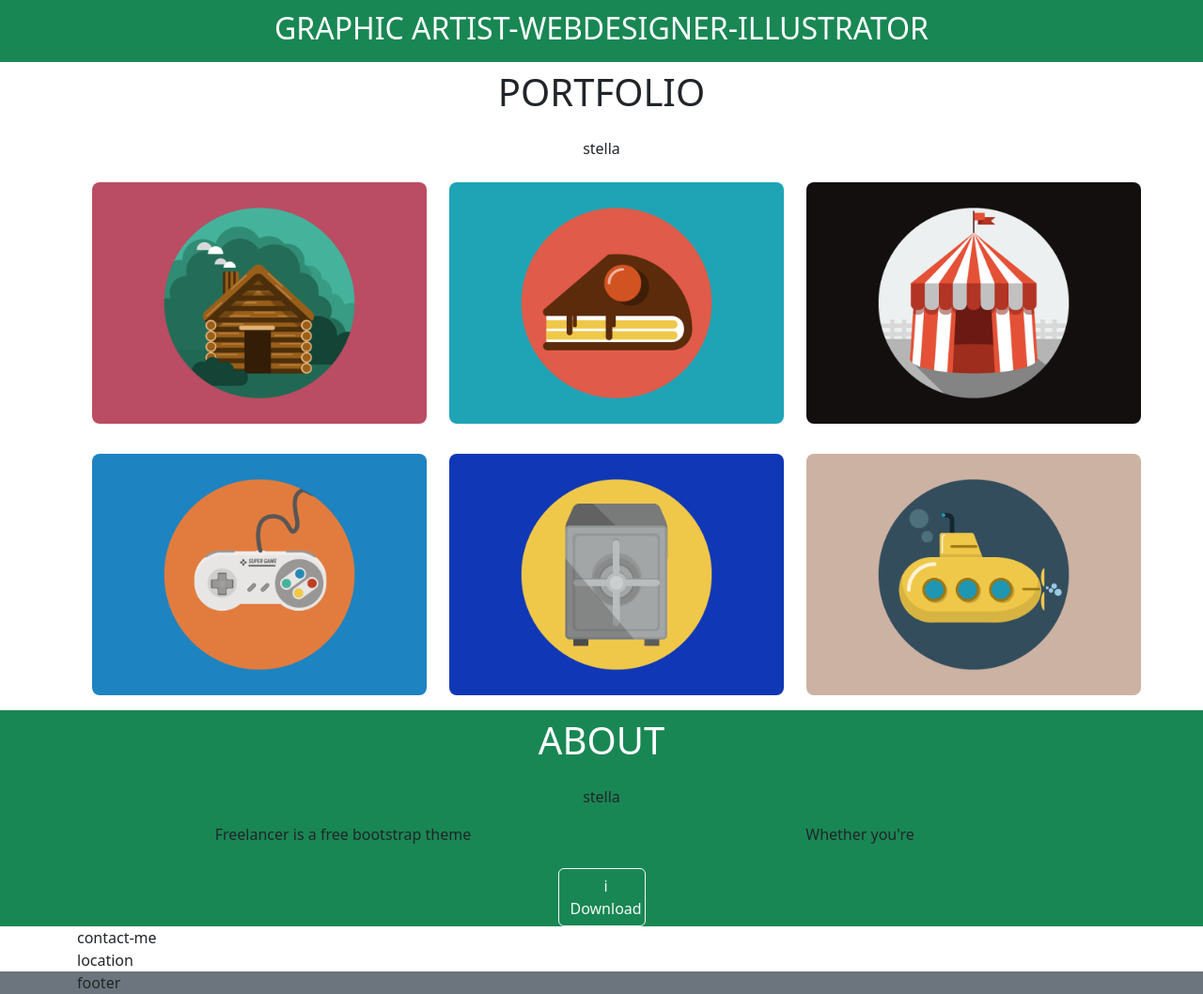
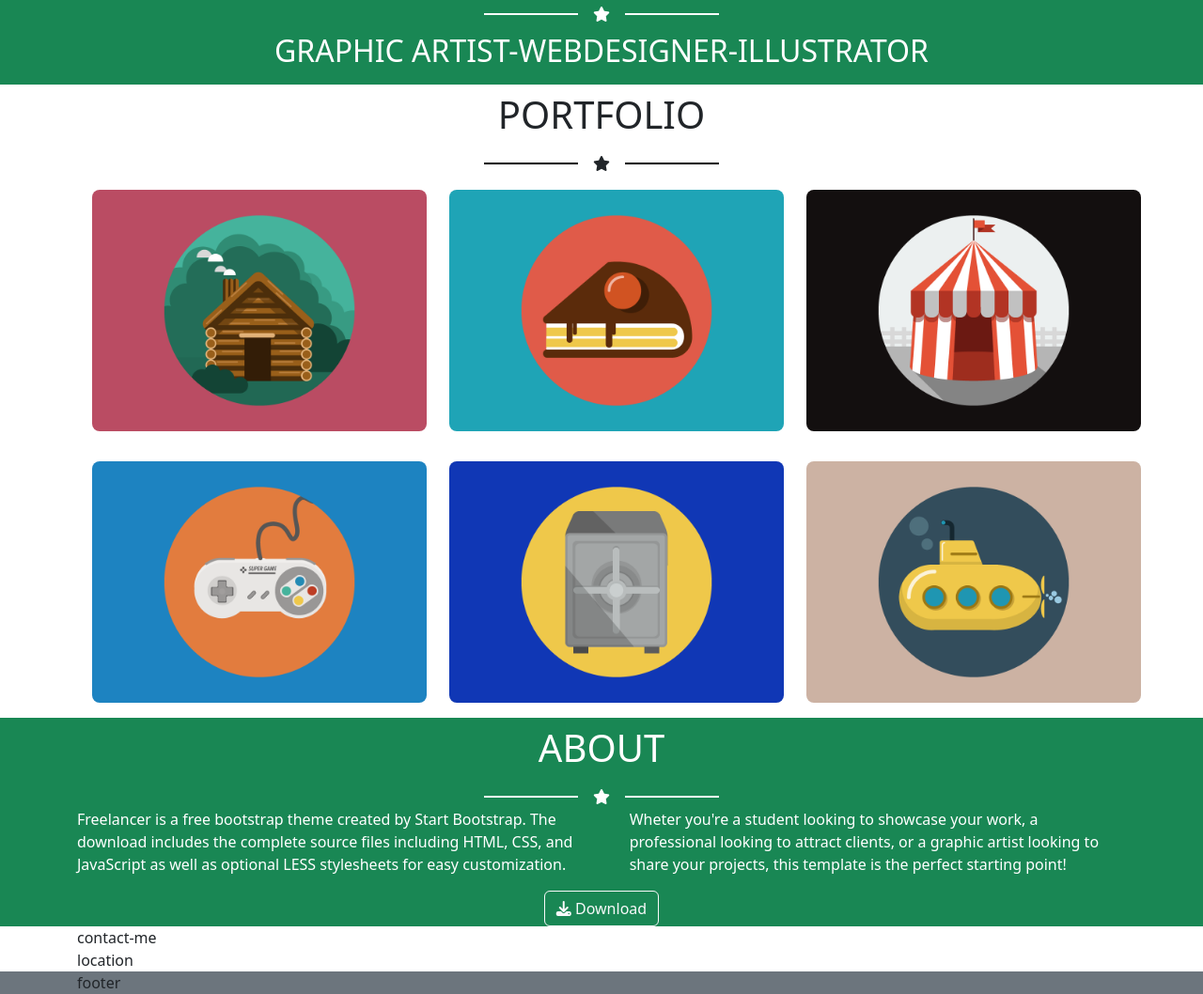
Before and after one commit to nazariozaccagnino/html-css-bootstrap-freelancer, a plain HTML site: page index.html in a window 1280 px wide. Shown: the part 336-1394 px from the top of the page at 94% size. Drawn offline with nearby package versions, Linux system fonts and the light colour scheme.

Commit message:
about section completed

```diff
--- a/index.html
+++ b/index.html
@@ -5,6 +5,9 @@
     <meta charset="UTF-8">
     <meta name="viewport" content="width=device-width, initial-scale=1.0">
     <link rel="stylesheet" href="styles.css">
+    <link rel="stylesheet" href="https://cdnjs.cloudflare.com/ajax/libs/font-awesome/6.5.1/css/all.min.css"
+        integrity="sha512-DTOQO9RWCH3ppGqcWaEA1BIZOC6xxalwEsw9c2QQeAIftl+Vegovlnee1c9QX4TctnWMn13TZye+giMm8e2LwA=="
+        crossorigin="anonymous" referrerpolicy="no-referrer">
     <link href="https://cdn.jsdelivr.net/npm/bootstrap@5.3.3/dist/css/bootstrap.min.css" rel="stylesheet"
         integrity="sha384-QWTKZyjpPEjISv5WaRU9OFeRpok6YctnYmDr5pNlyT2bRjXh0JMhjY6hW+ALEwIH" crossorigin="anonymous">
     <title>Bootstrap Freelancer</title>
@@ -46,6 +49,11 @@
             <div class="mx-auto p-2 text-center text-white w-auto">
                 <h1>start bootstrap</h1>
             </div>
+            <div class="d-flex align-items-center  justify-content-center">
+                <div class="naz-star-line"></div>
+                <div> <i class="star ms-3 me-3 text-white fa-solid fa-star"></i> </div>
+                <div class="naz-star-line"></div>
+            </div>
             <div class="mx-auto p-2 text-center text-white w-auto">
                 <h2>graphic artist-webdesigner-illustrator</h2>
             </div>
@@ -56,7 +64,10 @@
             <div class="mx-auto p-2 text-center w-auto">
                 <h1>portfolio</h1>
             </div>
-            <div class="mx-auto p-2 text-center w-auto">stella
+            <div class="d-flex align-items-center  justify-content-center">
+                <div class="naz-star-line"></div>
+                <div> <i class="star ms-3 me-3 fa-solid fa-star"></i> </div>
+                <div class="naz-star-line"></div>
             </div>
             <div class="row">
                 <div class="col">
@@ -88,18 +99,25 @@
             <div class="mx-auto p-2 text-center text-white w-auto">
                 <h1>about</h1>
             </div>
-            <div class="mx-auto p-2 text-center w-auto">stella</div>
-            <div class="row mx-auto p-2 text-center w-auto">
-                <div class="col">
-                  <p>
-                    Freelancer is a free bootstrap theme
-                  </p>
+            <div class="d-flex align-items-center  justify-content-center">
+                <div class="naz-star-line"></div>
+                <div> <i class="star ms-3 me-3 text-white fa-solid fa-star"></i> </div>
+                <div class="naz-star-line"></div>
+            </div>
+            <div class="d-flex text-white">
+                <div>
+                    <p>
+                        Freelancer is a free bootstrap theme created by Start Bootstrap. The download includes the complete source files including HTML, CSS, and JavaScript as well as optional LESS stylesheets for easy customization.
+                    </p>
                 </div>
-                <div class="col">
-                  Whether you're
+                <div>
+                    <p>
+                        Wheter you're a student looking to showcase your work, a professional looking to attract clients, or a graphic artist looking to share your projects, this template is the perfect starting point!
+                    </p>
                 </div>
             </div>
-            <button type="button" class="btn btn-outline-light d-grid gap-2 col-1 mx-auto">i Download</button>
+            <div class="d-flex  justify-content-center ">
+            <button type="button" class="btn btn-outline-light text-nowrap"><i class="fa-solid fa-download"></i> Download</button>
         </div>
 
     </section>
--- a/styles.css
+++ b/styles.css
@@ -9,6 +9,13 @@
 #hero h1, #hero h2{
     text-transform: uppercase;
 }
+.naz-star-line{
+    width: 100px;
+    border: 1px solid white;
+}
+#portfolio .naz-star-line{
+    border: 1px solid black;
+}
 /* portfolio section */
 #portfolio h1{
     text-transform: uppercase;
```
